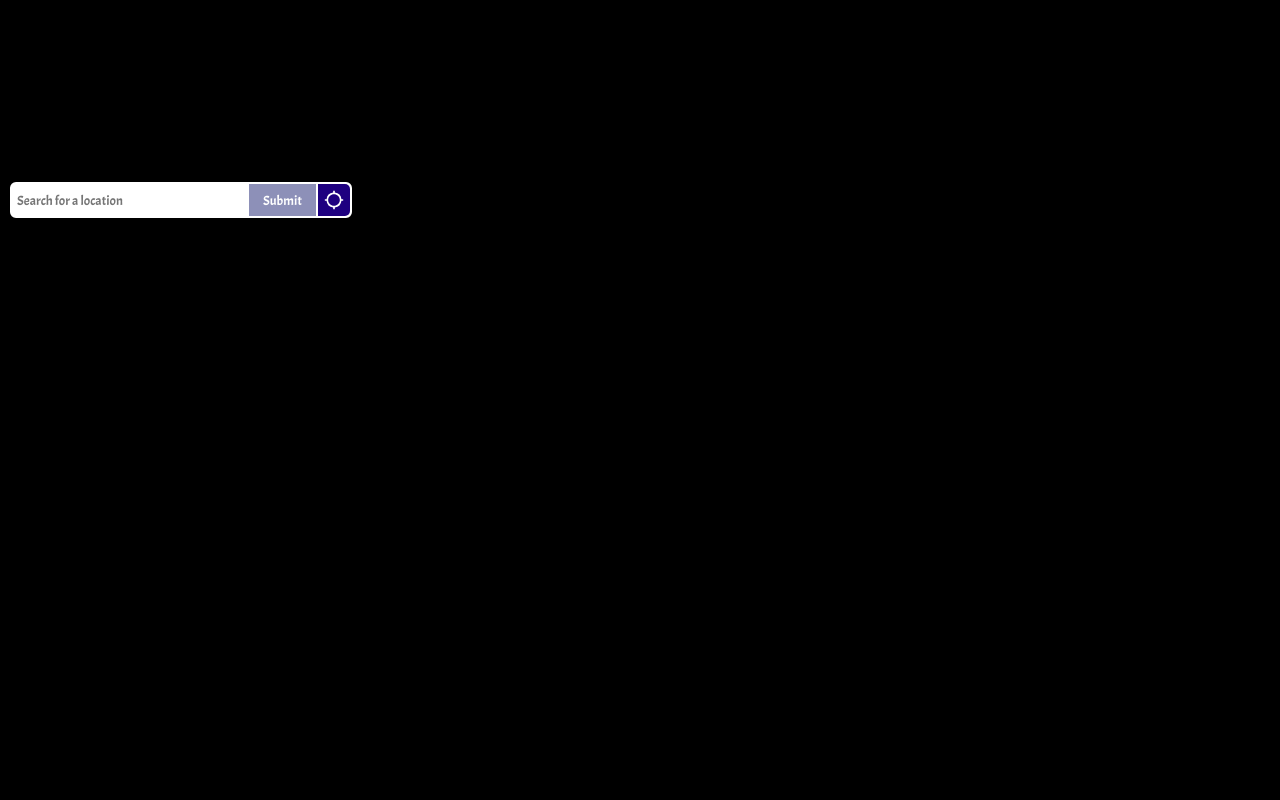
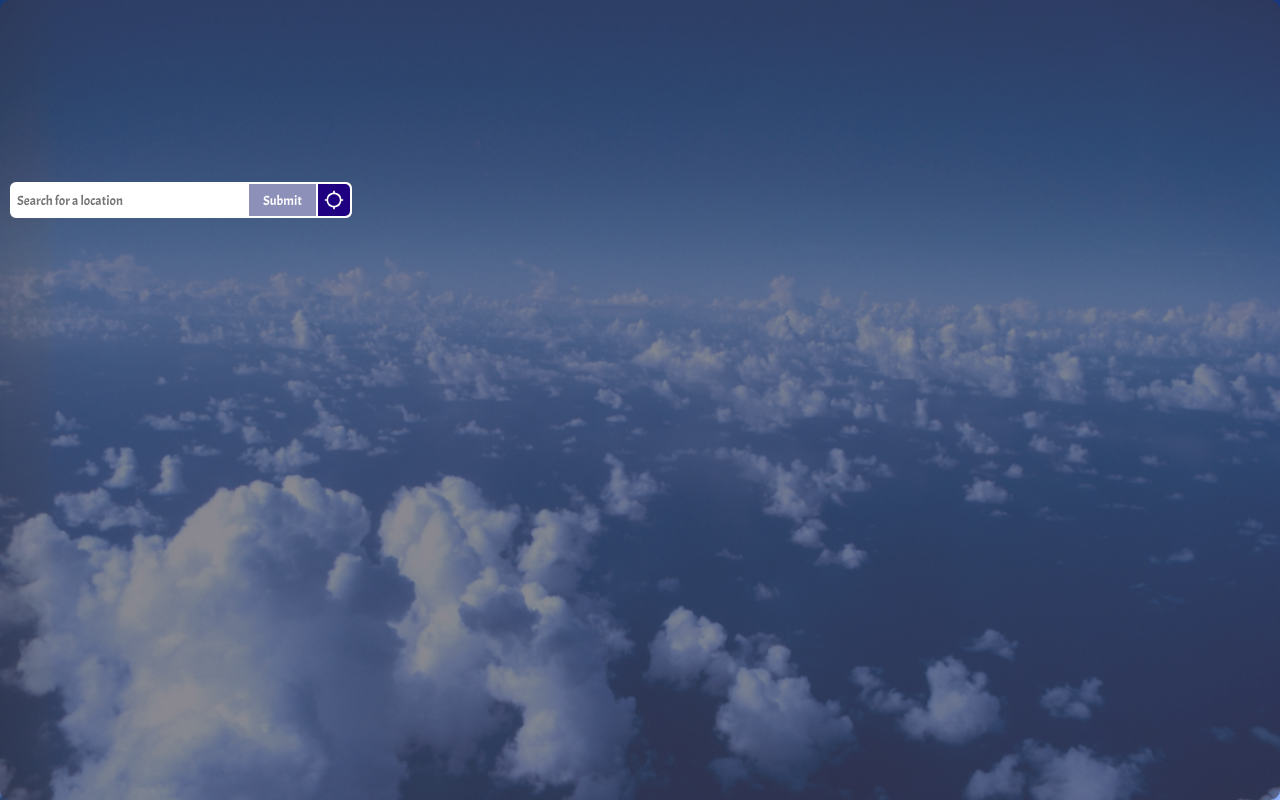
Before and after one commit to rturner1989/React-Weather-App, a React (Create React App) app: page / in a window 1280 px wide. Built offline with nearby package versions, Linux system fonts and the light colour scheme.

Commit message:
CSS Update
- image for background added

```diff
--- a/src/index.css
+++ b/src/index.css
@@ -3,6 +3,7 @@
     --duration: 0.3s;
     --text-color: rgb(255, 255, 255);
     --icon-color: rgb(255, 166, 0);
+    --app-background-color: rgba(61, 58, 73, 0.6);
     --card-background-color: rgb(30, 0, 128);
     --card-background-color-disabled: rgb(141, 144, 184);
     --inner-card-background-color: rgba(77, 36, 211, 0.35);
@@ -25,6 +26,8 @@
     align-items: center;
     height: 100vh;
     width: 100vw;
+    background-image: url("./Images/3qtHlz.jpg");
+    background-size: cover;
 }
 .hidden-label {
     clip: rect(0 0 0 0);
@@ -44,6 +47,8 @@
     align-items: center;
     width: 1600px;
     height: 800px;
+    background-color: var(--app-background-color);
+    border-radius: 10px;
 }
 /* Search Function */
 #location-searchbar {
@@ -52,7 +57,6 @@
     align-items: center;
     width: 100%;
     height: 100%;
-    background-color: black;
     padding: 10px;
 }
 .location-bar {
@@ -123,7 +127,6 @@
     flex-direction: row;
     justify-content: center;
     align-items: center;
-    background-color: black;
     flex-wrap: wrap;
     overflow-x: hidden;
     overflow-y: auto;
@@ -255,7 +258,6 @@
     flex-direction: row;
     align-items: center;
     justify-content: space-evenly;
-    background-color: black;
     padding: 5px;
     width: 100%;
     max-width: 1600px;
@@ -343,49 +345,6 @@ td {
     text-align: center;
     padding: 3px;
 }
-/* @media (max-width: 1552px) {
-    #app-container {
-        overflow: hidden;
-        max-width: 1600px;
-        grid-template-rows: 1fr 2fr;
-        height: 100vh;
-    }
-    .weather-card {
-        margin: 9px 5px 7px 5px;
-    }
-    #daily-weather-forecast {
-        flex-wrap: wrap;
-    }
-} */
-/* @media (max-width: 960px) {
-    #app-container {
-        overflow-y: auto;
-    }
-} */
-/* @media (max-width: 660px) {
-    #app-container {
-        max-width: 1600px;
-        grid-template-rows: 1fr 2fr;
-        height: 100vh;
-    }
-    #daily-weather-forecast {
-        justify-content: center;
-        max-height: 100%;
-    }
-    .forecast-card {
-        width: 152px;
-        height: auto;
-    }
-    .forecast-weather-info {
-        width: 100%;
-    }
-    .forecast-card table {
-        display: none;
-    }
-    #forecast-humidity-icon {
-        display: none;
-    }
-} */
 @media (max-width: 450px) and (max-height: 812px) {
     html,
     body {
```
Also changed, not shown: src/Images/3qtHlz.jpg (added).
